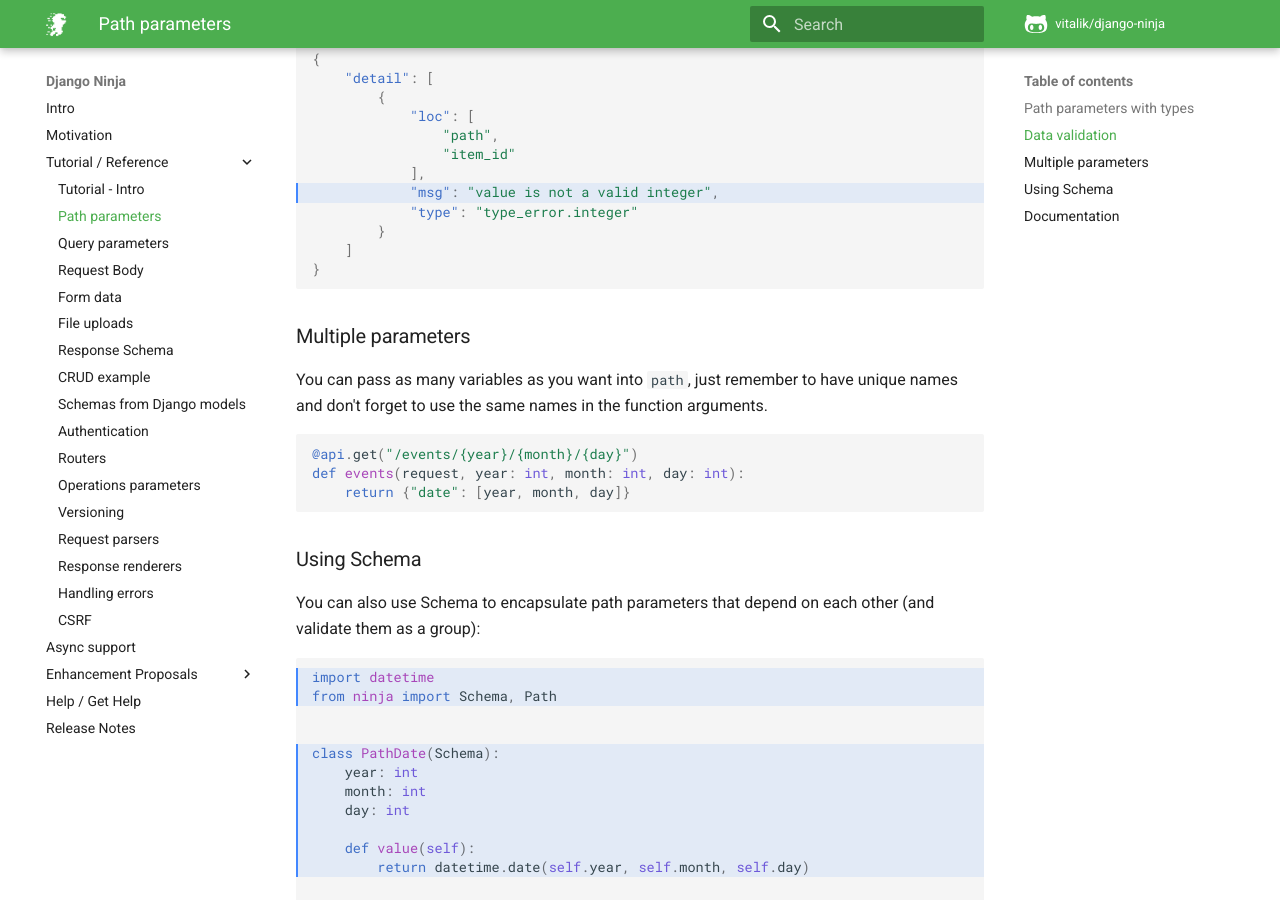
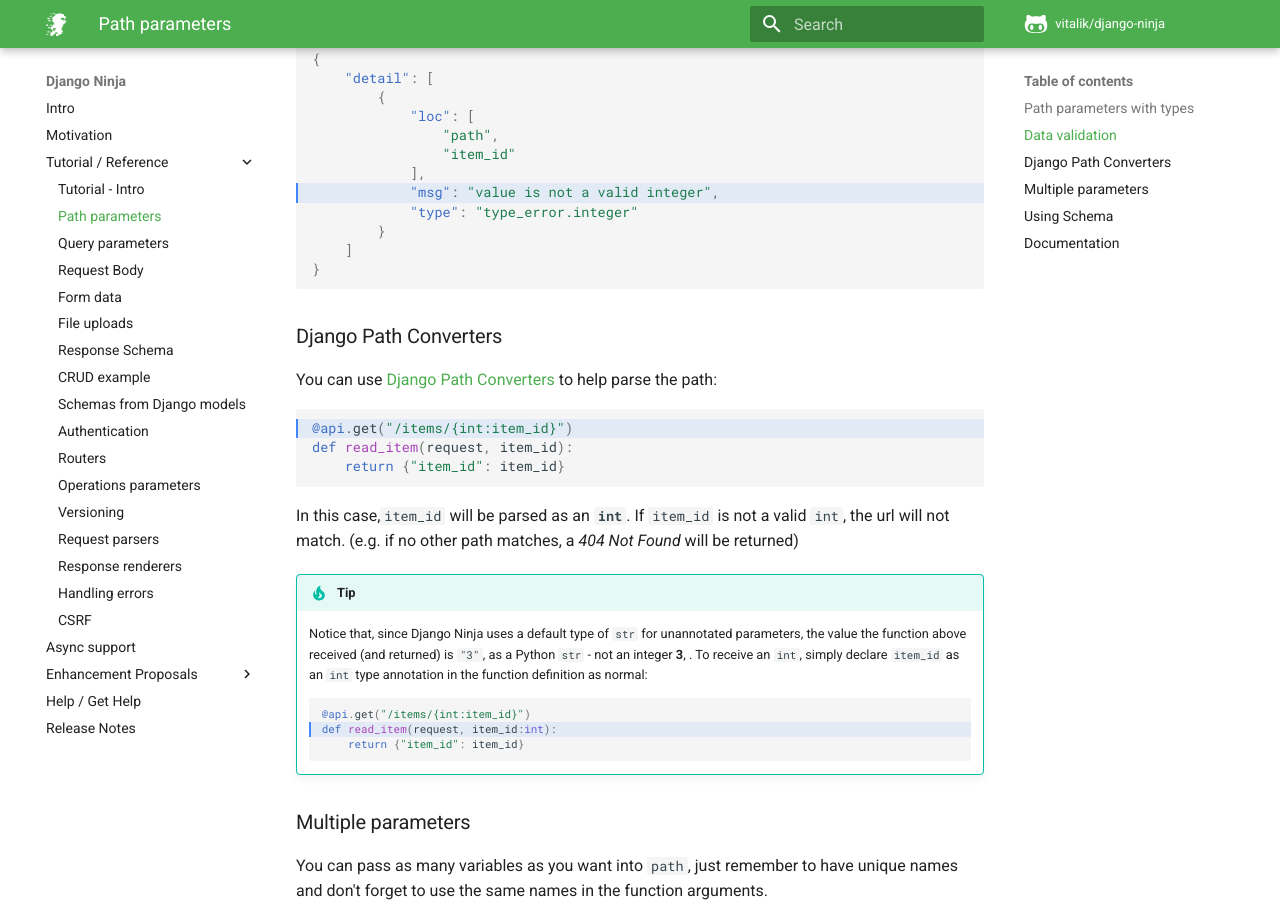
Before and after one commit to rainbow1016/django-master, an MkDocs documentation site: the page built from docs/docs/tutorial/path-params.md, in a window 1280 px wide and 900 px high, scrolled down 1133 px. Built offline with MkDocs 1.6.1 and Material for MkDocs 9.7.7, drawn with Linux system fonts in a browser that asks for light colours; comment, search, counter and statistics services are not loaded.

Commit message:
Add django path params docs

````diff
--- a/docs/docs/tutorial/path-params.md
+++ b/docs/docs/tutorial/path-params.md
@@ -34,7 +34,6 @@ If you run this in your browser with <a href="http://localhost:8000/api/items/3"
 
 
 
-
 ### Data validation
 On the other hand, if you go to the browser at <a href="http://localhost:8000/api/items/foo" target="_blank">http://localhost:8000/api/items/foo</a> <small>*(`"foo"` is not int)*</small>, you will see an HTTP error like this:
 
@@ -52,6 +51,32 @@ On the other hand, if you go to the browser at <a href="http://localhost:8000/ap
     ]
 }
 ```
+
+
+### Django Path Converters
+
+You can use [Django Path Converters](https://docs.djangoproject.com/en/3.2/topics/http/urls/#path-converters)
+to help parse the path:
+
+```Python hl_lines="1"
+@api.get("/items/{int:item_id}")
+def read_item(request, item_id):
+    return {"item_id": item_id}
+```
+
+In this case,`item_id` will be parsed as an **`int`**. If `item_id` is not a valid `int`, the url will not
+match.  (e.g. if no other path matches, a *404 Not Found* will be returned)
+
+!!! tip
+    Notice that, since Django Ninja uses a default type of `str` for unannotated parameters, the value the
+    function above received (and returned) is `"3"`, as a Python `str` - not an integer **3**, . To receive
+    an `int`, simply declare `item_id` as an `int` type annotation in the function definition as normal:
+
+    ```Python hl_lines="2"
+    @api.get("/items/{int:item_id}")
+    def read_item(request, item_id:int):
+        return {"item_id": item_id}
+    ```
 
 
 ### Multiple parameters
--- a/docs/mkdocs.yml
+++ b/docs/mkdocs.yml
@@ -48,5 +48,9 @@ markdown_extensions:
 - markdown_include.include
 - markdown.extensions.codehilite:
     guess_lang: false
+# Uncomment these 2 lines during development to more easily add highlights
+#- pymdownx.highlight:
+#    linenums: true
 - codehilite
 - admonition
+- pymdownx.superfences
--- /dev/null
+++ b/docs/requirements.txt
@@ -0,0 +1,3 @@
+mkdocs
+mkdocs-material
+markdown-include
````
